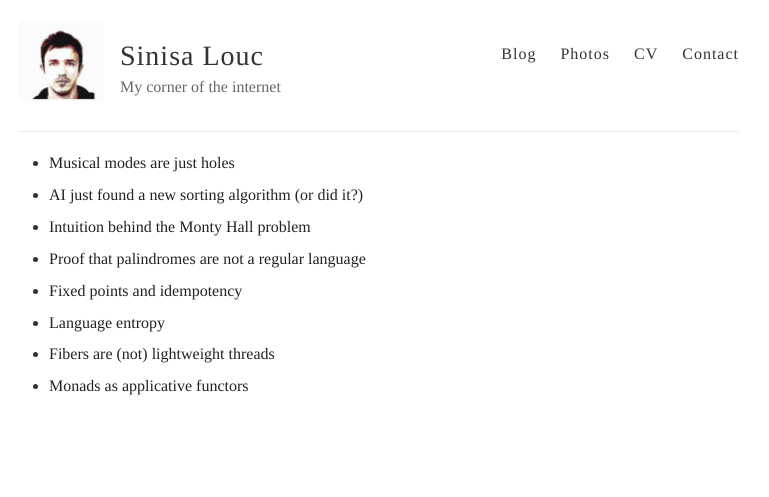
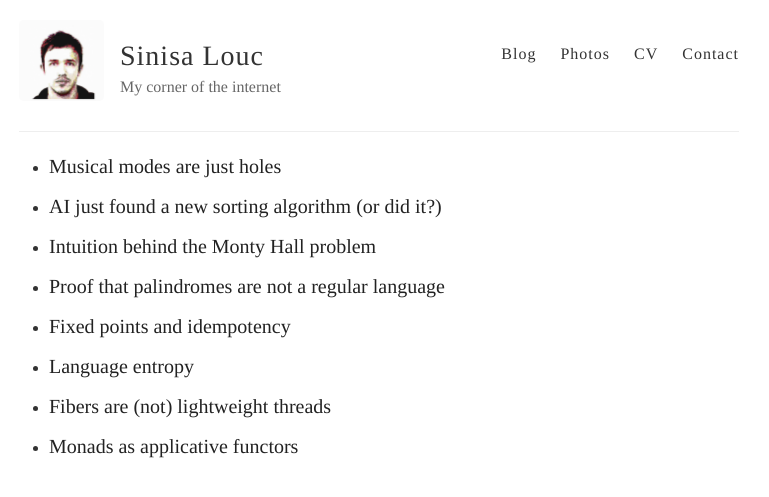
Before and after one commit to slouc/slouc.github.io, a Jekyll site: the page built from pages/blog.md, in a window 1280 px wide. Shown: the top 497 px of the page, without its empty margins (261-1030 px from the left). Built offline with Jekyll 4.4.1, drawn with Linux system fonts in a browser that asks for light colours.

```diff
--- a/pages/blog.md
+++ b/pages/blog.md
@@ -6,7 +6,7 @@ permalink: /blog/
     <div class="posts">
       {% for post in site.posts %}
         <article class="post">
-          <li><h2><a href="{{ site.baseurl }}{{ post.url }}">{{ post.title }}</a></h2></li>
+          <li><h1><a href="{{ site.baseurl }}{{ post.url }}">{{ post.title }}</a></h1></li>
         </article>
     {% endfor %}
     </div>
```
